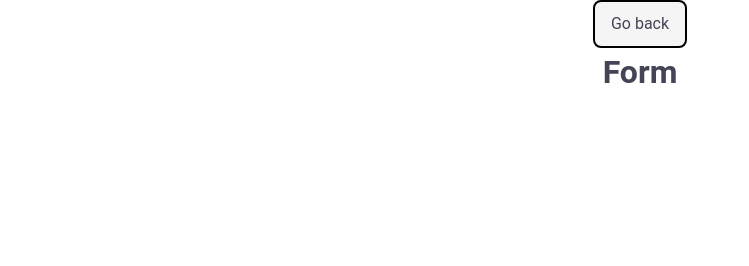
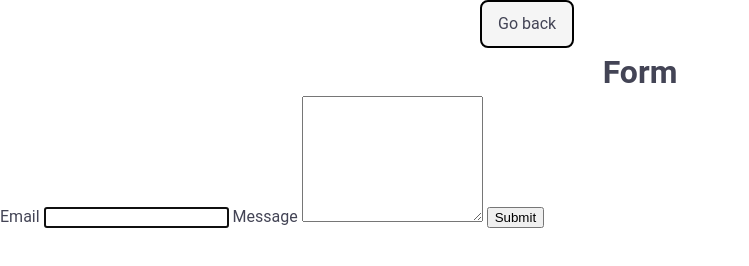
Before and after one commit to LudSkop/goit-js-hw-09, a website built with Vite: page src/2-form.html in a window 1280 px wide. Shown: the whole page, without its empty margins (0-749 px from the left). Built offline with nearby package versions, Linux system fonts and the light colour scheme.

Commit message:
added 2-form

```diff
--- a/package.json
+++ b/package.json
@@ -6,10 +6,12 @@
   "scripts": {
     "dev": "vite",
     "build": "vite build --base=/goit-js-hw-09/",
-    "preview": "vite preview"
+    "preview": "vite preview",
+    "deploy": "gh-pages -d dist"
   },
   "devDependencies": {
     "@rollup/plugin-commonjs": "^29.0.0",
+    "gh-pages": "^6.3.0",
     "glob": "^11.0.0",
     "postcss": "^8.4.41",
     "postcss-sort-media-queries": "^5.2.0",
--- a/src/2-form.html
+++ b/src/2-form.html
@@ -9,8 +9,6 @@
   </head>
   <body>
 
-
-    <main>
       <div class="container">
         <a class="back-link" href="./index.html">Go back</a>
         <h1 class="main-title">
@@ -18,7 +16,19 @@
         </h1>
 
       </div>
-    </main>
+      <form class="feedback-form" autocomplete="off">
+  <label>
+    Email
+    <input type="email" name="email" autofocus />
+  </label>
+  <label>
+    Message
+    <textarea name="message" rows="8"></textarea>
+  </label>
+  <button type="submit">Submit</button>
+</form>
+
+
 
    <script class="module" src="./js/2-form.js"></script>
   </body>
--- a/src/js/2-form.js
+++ b/src/js/2-form.js
@@ -1,2 +1,12 @@
+formData = {
+    email: "",
+    message: "",
+}
 
-console.log('Form module loaded');
+const formFech = document.querySelector('.feedback-form');
+formFech.addEventListener('input', onFormInput);
+function onFormInput (event) {
+    formData[event.target.name] = event.target.value;
+    localStorage.setItem("feedback-form-state", JSON.stringify(formData));
+
+}
--- a/vite.config.js
+++ b/vite.config.js
@@ -7,7 +7,6 @@
 
 export default defineConfig(({ command }) => {
   return {
-    base: '/goit-js-hw-09/',
     define: {
       [command === 'serve' ? 'global' : '_global']: {},
     },
```
Also changed, not shown: src/1-gallery.html (+1 -0 lines), 1 other file.
